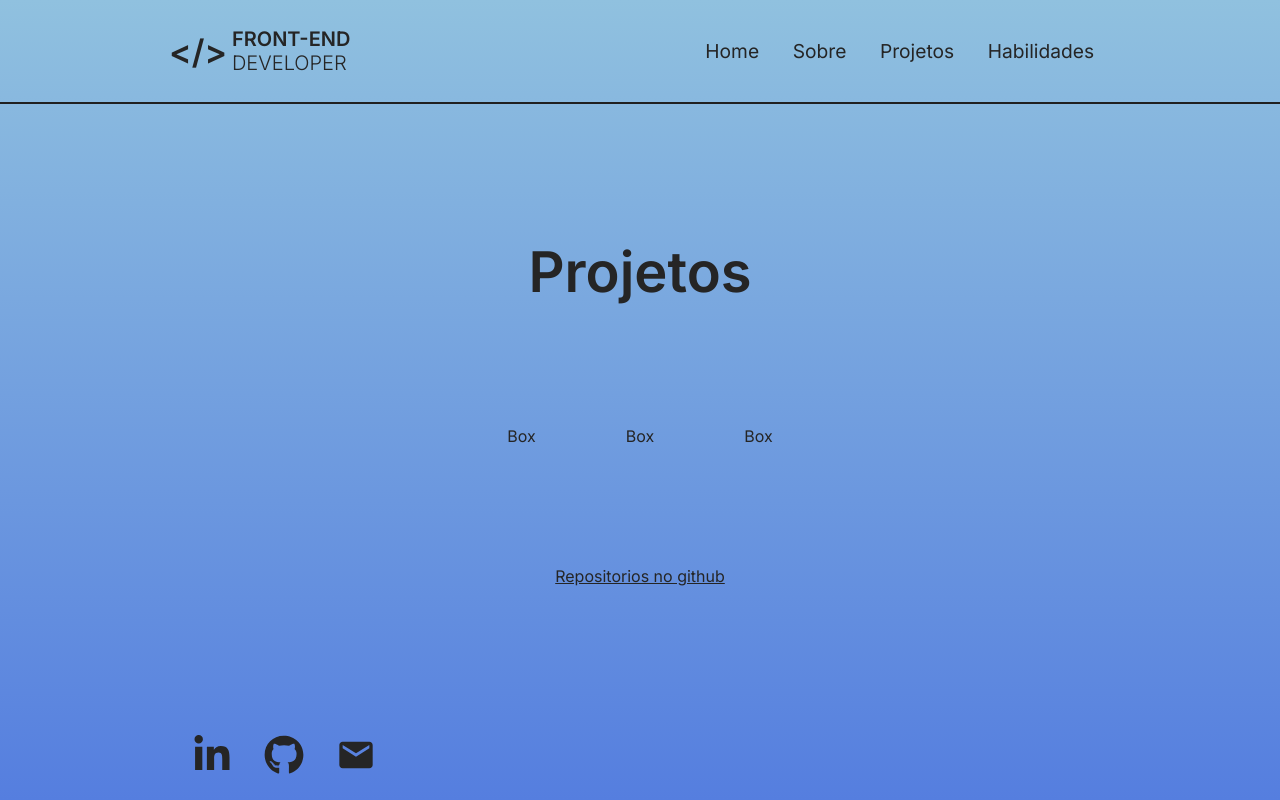
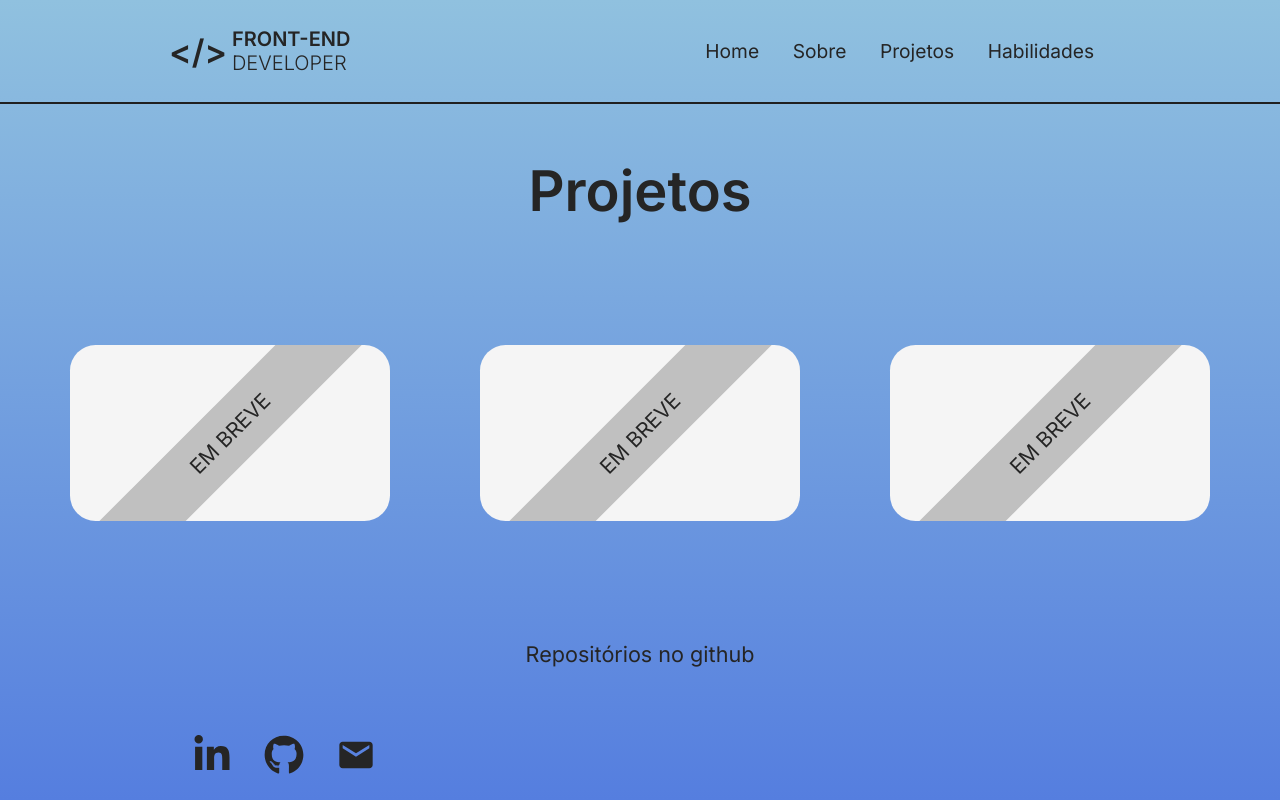
Before and after one commit to alisson2014/site-pessoal, a React (Create React App) app: page /projects in a window 1280 px wide. Built offline with nearby package versions, Linux system fonts and the light colour scheme.

Commit message:
[POR-004]feat: finalizei a page projetos

```diff
--- a/src/pages/Projects/atoms.ts
+++ b/src/pages/Projects/atoms.ts
@@ -12,8 +12,47 @@ export const Tittle = styled.h2`
   font-weight: 600;
 `
 
-export const BoxContent = styled.div`
+export const BoxContainer = styled.div`
   display: flex;
   align-items: center;
   gap: 90px;
 `
+
+export const Box = styled.div`
+  background-color: whitesmoke;
+  width: 20rem;
+  height: 11rem;
+  border-radius: 1.6rem;
+  display: flex;
+  align-items: center;
+  justify-content: center;
+  overflow: hidden;
+  cursor: pointer;
+`
+
+export const BoxText = styled.div`
+  width: 100%;
+  background-color: silver;
+  text-align: center;
+  text-transform: uppercase;
+  font-size: 1.3rem;
+  font-weight: 400;
+  padding: 1.12rem 0;
+  transform: rotate(-45deg);
+
+  :hover {
+    letter-spacing: 0.2rem;
+  }
+`
+
+export const Link = styled.a`
+  text-decoration: none;
+  font-size: 1.35rem;
+  font-weight: 400;
+
+  :hover {
+    transition: all 0.8s;
+    color: #f8f8ff;
+    opacity: 0.9;
+  }
+`
--- a/src/pages/Projects/index.tsx
+++ b/src/pages/Projects/index.tsx
@@ -4,12 +4,20 @@ const Projects = () => {
   return (
     <Atoms.Container>
       <Atoms.Tittle>Projetos</Atoms.Tittle>
-      <Atoms.BoxContent>
-        <div>Box</div>
-        <div>Box</div>
-        <div>Box</div>
-      </Atoms.BoxContent>
-      <a href="">Repositorios no github</a>
+      <Atoms.BoxContainer>
+        <Atoms.Box>
+          <Atoms.BoxText>Em breve</Atoms.BoxText>
+        </Atoms.Box>
+        <Atoms.Box>
+          <Atoms.BoxText>Em breve</Atoms.BoxText>
+        </Atoms.Box>
+        <Atoms.Box>
+          <Atoms.BoxText>Em breve</Atoms.BoxText>
+        </Atoms.Box>
+      </Atoms.BoxContainer>
+      <Atoms.Link href="/">
+        Repositórios no github
+      </Atoms.Link>
     </Atoms.Container>
   );
 };
```
